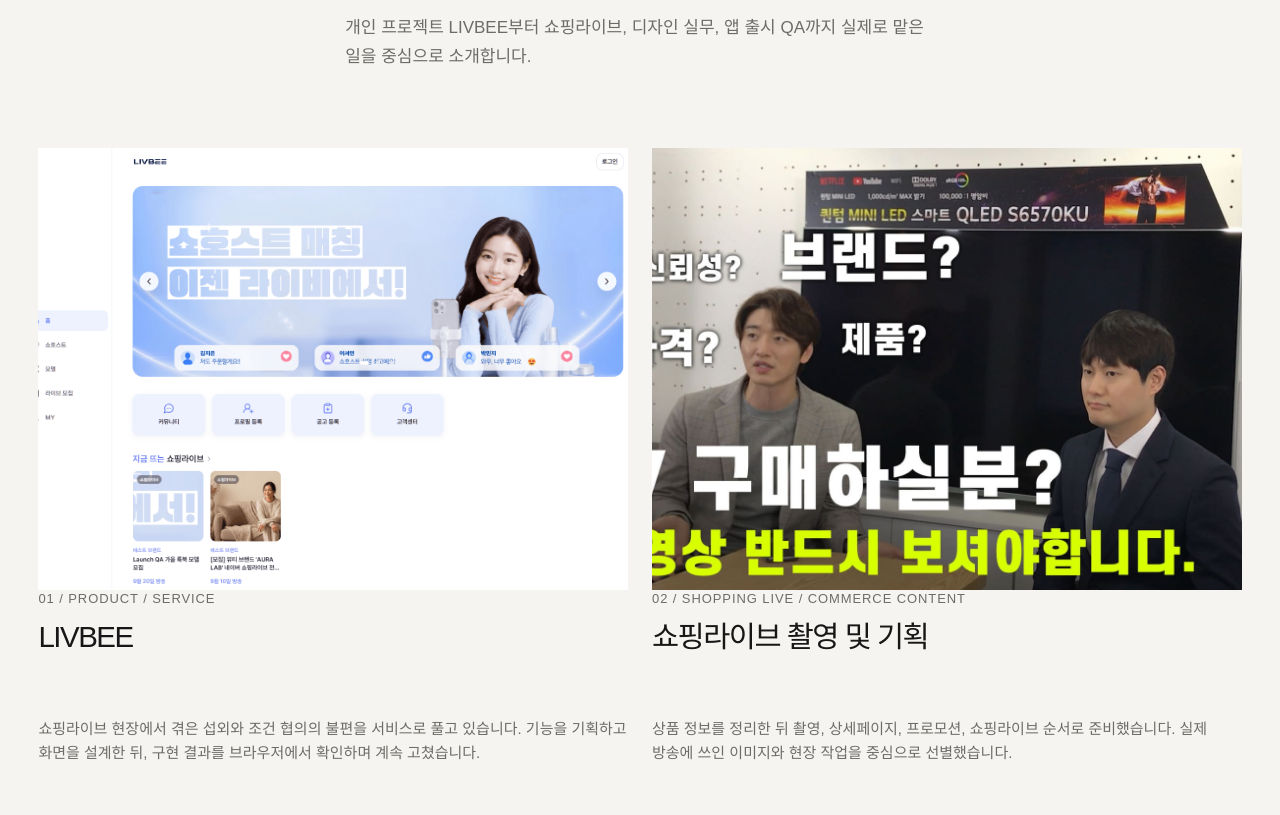
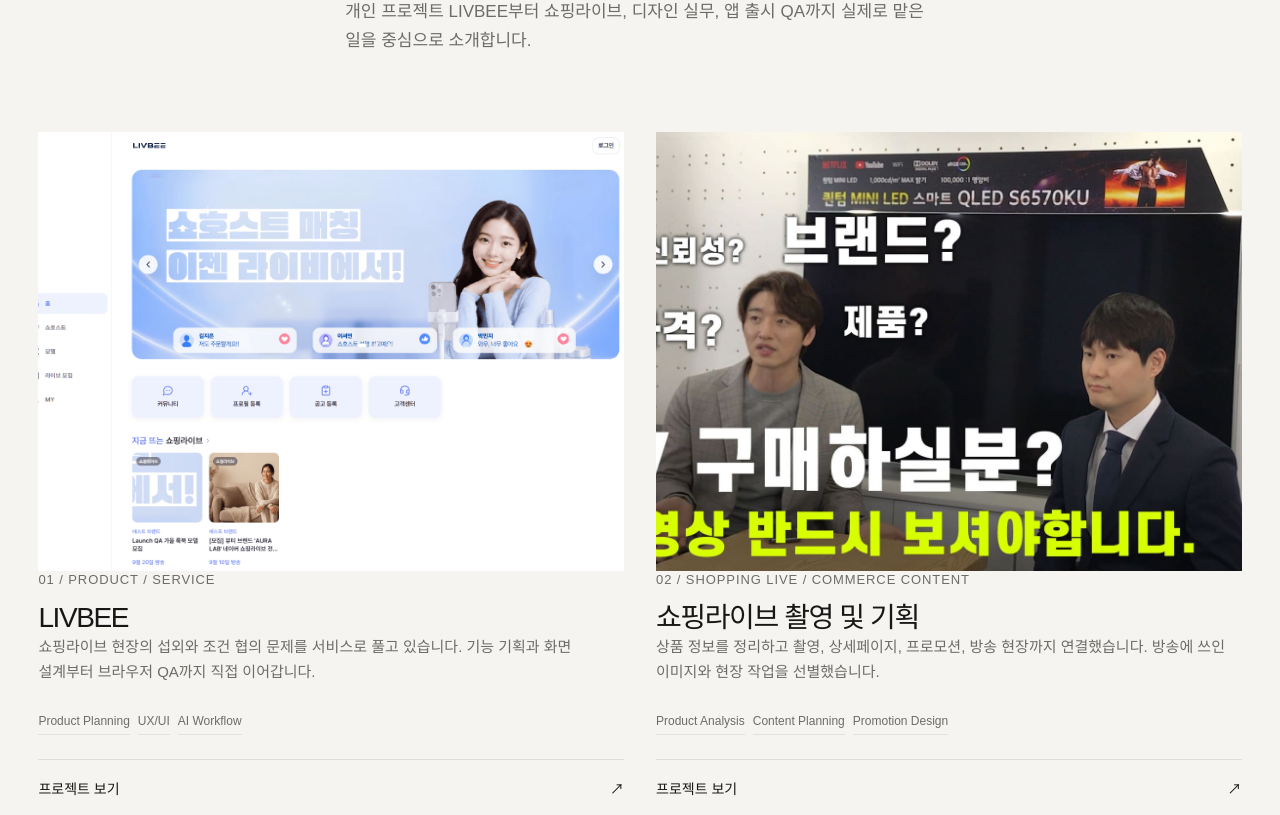
Before and after one commit to livee0322/taewoong-portfolio, a Next.js app: page / in a window 1280 px wide. Shown: the part 1725-2540 px from the top of the page. Built offline with nearby package versions, Linux system fonts and the light colour scheme; no server answers; the database is empty.

Commit message:
polish project spacing and admin hierarchy

```diff
--- a/src/app/globals.css
+++ b/src/app/globals.css
@@ -24,7 +24,7 @@
   --space-32: 8rem;
   --space-40: 10rem;
   --space-page-edge: clamp(1.25rem, 3vw, 2.5rem);
-  --space-section: clamp(7rem, 10vw, 9.5rem);
+  --space-section: clamp(7.5rem, 9vw, 9rem);
   --space-chapter: clamp(4rem, 6vw, 6rem);
   --space-heading-body: 1.5rem;
   --space-body-media: clamp(2.5rem, 4vw, 4rem);
@@ -204,12 +204,12 @@
 .representative-note h3 { font-size: clamp(1.25rem, 1.8vw, 1.6rem); font-weight: 500; line-height: 1.4; }
 .representative-note p:not(.eyebrow) { margin-top: var(--space-4); color: var(--color-muted); font-size: 0.9375rem; }
 .representative-note .text-link { margin-top: var(--space-6); }
-.career-route { display: grid; grid-template-columns: repeat(4, minmax(0, 1fr)); margin-top: var(--space-12); border-top: 1px solid var(--color-text); }
-.career-route span { display: flex; min-height: 5rem; align-items: end; padding: var(--space-4) 0; border-bottom: 1px solid var(--color-border); color: var(--color-muted); font-size: clamp(1rem, 1.5vw, 1.25rem); }
+.career-route { display: grid; grid-template-columns: repeat(4, minmax(0, 1fr)); margin-top: var(--space-8); border-top: 1px solid var(--color-text); }
+.career-route span { display: flex; min-height: 4rem; align-items: center; padding: var(--space-3) 0; border-bottom: 1px solid var(--color-border); color: var(--color-muted); font-size: clamp(0.9375rem, 1.2vw, 1.125rem); }
 .career-route span + span { padding-left: var(--space-4); border-left: 1px solid var(--color-border); }
 .career-route span + span::before { content: "→"; margin-right: 0.75rem; color: var(--color-soft); }
-.career-list { margin-top: var(--space-16); list-style: none; border-top: 1px solid var(--color-border); border-bottom: 1px solid var(--color-border); }
-.career-item { display: grid; grid-template-columns: 2.4fr 2fr 4fr; gap: 24px; padding-block: var(--space-8); }
+.career-list { margin-top: var(--space-12); list-style: none; border-top: 1px solid var(--color-border); border-bottom: 1px solid var(--color-border); }
+.career-item { display: grid; grid-template-columns: 2.4fr 2fr 4fr; gap: 24px; padding-block: var(--space-6); }
 .career-item + .career-item { border-top: 1px solid color-mix(in srgb, var(--color-border) 55%, transparent); }
 .career-period, .career-company > p { color: var(--color-muted); font-size: 0.875rem; }
 .career-company h3 { font-size: 1.125rem; }
@@ -220,14 +220,14 @@
 .career-item-personal { background: color-mix(in srgb, var(--color-surface) 65%, transparent); padding-inline: var(--space-4); }
 
 .workflow { border-top: 0; }
-.workflow-list { display: grid; grid-template-columns: repeat(2, minmax(0, 1fr)); gap: 0 24px; margin-top: var(--space-16); }
+.workflow-list { display: grid; grid-template-columns: repeat(2, minmax(0, 1fr)); gap: 0 32px; margin-top: var(--space-12); }
 .workflow-item { display: grid; grid-template-columns: minmax(9rem, 0.7fr) 1fr; gap: var(--space-4); padding-block: var(--space-6); border-top: 1px solid var(--color-border); }
 .workflow-item:nth-last-child(-n + 2) { border-bottom: 1px solid var(--color-border); }
 .workflow-item h3 { font-size: 1.0625rem; }
 .workflow-item > p { color: var(--color-muted); font-size: 0.9375rem; }
 .workflow-item .workflow-tools { grid-column: 2; color: var(--color-text); font-size: 0.8125rem; }
 
-.contact { padding-bottom: clamp(8rem, 14vw, 13rem); }
+.contact { padding-bottom: clamp(6rem, 10vw, 9rem); }
 .contact-layout { display: grid; grid-template-columns: repeat(12, minmax(0, 1fr)); gap: 24px; margin-top: var(--space-4); }
 .contact-layout h2 { grid-column: 1 / span 8; font-size: clamp(3rem, 6vw, 5.5rem); }
 .contact-layout > div { grid-column: 10 / -1; align-self: end; }
@@ -379,30 +379,24 @@
 }
 
 /* Featured projects share one 4:3 card contract across source image ratios. */
-.projects-list { display: grid; grid-template-columns: repeat(2, minmax(0, 1fr)); gap: clamp(2rem, 4vw, 4.5rem) 24px; }
+.projects-list { display: grid; grid-template-columns: repeat(2, minmax(0, 1fr)); column-gap: clamp(var(--space-8), 2.5vw, 2.5rem); row-gap: clamp(var(--space-12), 3.5vw, 3.5rem); }
 .projects-list > [data-reveal] + [data-reveal] { margin-top: 0; }
-.project-card { display: flex; height: 100%; flex-direction: column; gap: 0; padding: 0 0 var(--space-6); border-top: 0; border-bottom: 1px solid var(--color-border); }
-.project-card:last-child { border-bottom: 1px solid var(--color-border); }
+.project-card { display: flex; height: 100%; flex-direction: column; gap: 0; padding: 0; border: 0; }
+.project-card:last-child { border-bottom: 0; }
 .project-card:nth-child(n) .project-card-media { order: 0; }
 .project-card-media .media-placeholder { width: 100%; aspect-ratio: 4 / 3; }
 .project-card-media .media-real-image { object-fit: cover; }
-.project-card-meta { display: flex; min-height: 23rem; flex: 1; flex-direction: column; padding-top: var(--space-5) !important; }
-.project-card-meta > h3 { min-height: 2.75em; margin-top: var(--space-3); font-size: clamp(1.65rem, 2.3vw, 2.5rem); line-height: 1.18; word-break: keep-all; }
-.project-card-summary { min-height: 6.6em; color: var(--color-muted); }
-.project-card-tags { min-height: 4.15rem; align-content: flex-start; margin-bottom: var(--space-6); }
-
-@media (max-width: 767px) {
-  .projects-list { grid-template-columns: 1fr; gap: var(--space-12); }
-  .project-card { padding-bottom: var(--space-5); }
-  .project-card-meta { min-height: 0; }
-  .project-card-meta > h3, .project-card-summary, .project-card-tags { min-height: 0; }
-  .project-card-meta > h3 { font-size: 2rem; }
-}
+.project-card-meta { display: grid; flex: 1; grid-template-rows: auto auto 1fr auto auto; padding-top: var(--space-5) !important; }
+.project-card-meta > h3 { margin-top: var(--space-3); font-size: clamp(1.75rem, 2vw, 2.125rem); line-height: 1.2; word-break: keep-all; }
+.project-card-summary { margin-top: var(--space-5); color: var(--color-muted); line-height: 1.68; }
+.project-card-tags { align-content: flex-start; gap: var(--space-2); margin-top: var(--space-6); margin-bottom: 0; }
+.project-card-tags li { padding: 0.35rem 0; border: 0; border-radius: 0; border-bottom: 1px solid color-mix(in srgb, var(--color-border) 85%, transparent); font-size: 0.75rem; }
+.project-card-cta { margin-top: var(--space-6); padding-top: var(--space-4); }
 
 @media (max-width: 767px) {
   body { font-size: 16px; line-height: 1.6; }
   .page-shell { width: min(100% - 40px, 1440px); }
-  .section { padding-top: 5rem; }
+  .section { padding-top: clamp(5rem, 22vw, 6rem); }
   .header-inner { height: 68px; }
   .desktop-nav { display: none; }
   .menu-toggle { display: grid; width: 2.75rem; height: 2.75rem; padding: 0.65rem 0.45rem; place-content: center; gap: 0.32rem; border: 0; background: transparent; cursor: pointer; }
@@ -427,13 +421,17 @@
   .capability-list { margin-top: var(--space-8); }
   .capability-item { grid-template-columns: 2.5rem 1fr; padding-block: var(--space-4); }
   .capability-item h3 { font-size: 1.125rem; }
-  .project-card { display: flex; flex-direction: column; gap: var(--space-4); padding-block: var(--space-12); }
+  .projects-list { grid-template-columns: 1fr; gap: var(--space-12); }
+  .project-card { gap: 0; padding: 0; }
   .project-card:nth-child(odd) .project-card-media, .project-card:nth-child(even) .project-card-media { order: 0; }
-  .project-card-meta { padding-top: 0 !important; }
+  .project-card-meta { min-height: 0; padding-top: var(--space-4) !important; }
+  .project-card-meta > h3 { font-size: clamp(1.75rem, 8vw, 1.875rem); }
   .project-card-title-row h3 { font-size: 2rem; }
   .round-link { width: 2.75rem; height: 2.75rem; }
   .project-card-subtitle { font-size: 1rem; }
-  .project-card-summary { font-size: 0.875rem; }
+  .project-card-summary { margin-top: var(--space-4); font-size: 0.875rem; }
+  .project-card-tags { margin-top: var(--space-5); }
+  .project-card-cta { margin-top: var(--space-5); }
   .works-heading-row { display: block; }
   .works-heading-row > .text-link { margin-top: var(--space-6); }
   .featured-work { display: block; }
@@ -455,7 +453,8 @@
   .works-category-grid .work-card { flex: 0 0 calc(100vw - 76px); }
   .works-category-grid .work-card { scroll-snap-align: start; }
   .works-category-grid .work-card .media-placeholder { width: 100%; margin-left: 0; }
-  .career-route { margin-top: var(--space-8); }
+  .career-route { margin-top: var(--space-6); }
+  .career-route span { min-height: 3.25rem; padding-block: var(--space-2); font-size: 0.875rem; }
   .career-route span + span::before { display: none; }
   .career-item { display: block; padding-block: var(--space-6); }
   .career-company { margin-top: 0.85rem; }
@@ -466,10 +465,10 @@
   .workflow-item > p, .workflow-item .workflow-tools { margin-top: 0.5rem; }
   .workflow-item:nth-last-child(-n + 2) { border-bottom: 0; }
   .workflow-item:last-child { border-bottom: 1px solid var(--color-border); }
-  .contact { padding-bottom: 8rem; }
+  .contact { padding-bottom: var(--space-16); }
   .contact-layout { display: block; margin-top: var(--space-4); }
-  .contact-layout h2 { font-size: clamp(2.8rem, 13vw, 4rem); }
-  .contact-layout > div { margin-top: var(--space-8); }
+  .contact-layout h2 { max-width: 10ch; font-size: clamp(2.25rem, 10.5vw, 2.75rem); line-height: 1.16; }
+  .contact-layout > div { margin-top: var(--space-6); }
   .site-footer { display: block; padding-block: var(--space-4); }
   .site-footer span + span { display: block; margin-top: 0.25rem; }
   .project-hero { display: flex; flex-direction: column; align-items: stretch; gap: var(--space-8); padding-top: 4.5rem; padding-bottom: var(--space-12); }
@@ -512,14 +511,6 @@
 }
 
 @media (max-width: 767px) {
-  .projects-list { display: grid; grid-template-columns: 1fr; gap: var(--space-12); }
-  .project-card { gap: 0; padding: 0 0 var(--space-5); }
-  .project-card-meta { min-height: 0; padding-top: var(--space-5) !important; }
-  .project-card-meta > h3, .project-card-summary, .project-card-tags { min-height: 0; }
-  .project-card-meta > h3 { font-size: 2rem; }
-}
-
-@media (max-width: 767px) {
   .mobile-nav { top: 68px; }
 }
 
--- a/src/content/normalize.ts
+++ b/src/content/normalize.ts
@@ -60,6 +60,11 @@
         ...legacyHome?.projects,
         ...(isLegacy ? fallback.home.projects : {}),
       },
+      workflow: {
+        ...fallback.home.workflow,
+        ...legacyHome?.workflow,
+        ...(isLegacy ? fallback.home.workflow : {}),
+      },
     },
     projects: orderedProjects,
   } as PortfolioSnapshot;
--- a/src/data/projects.ts
+++ b/src/data/projects.ts
@@ -13,7 +13,7 @@
     roles: ["Product Planning", "UX/UI", "AI Workflow", "Browser QA", "Project Management"],
     tools: ["Figma", "Asana", "Obsidian", "ChatGPT", "Claude", "Codex", "GitHub", "Vercel"],
     summary:
-      "쇼핑라이브 현장에서 겪은 섭외와 조건 협의의 불편을 서비스로 풀고 있습니다. 기능을 기획하고 화면을 설계한 뒤, 구현 결과를 브라우저에서 확인하며 계속 고쳤습니다.",
+      "쇼핑라이브 현장의 섭외와 조건 협의 문제를 서비스로 풀고 있습니다. 기능 기획과 화면 설계부터 브라우저 QA까지 직접 이어갑니다.",
     thumbnail: {
       src: "/images/livbee/main-desktop.png",
       alt: "LIVBEE 프리뷰의 데스크톱 메인 화면. 쇼호스트 매칭 배너와 쇼핑라이브 목록이 보인다.",
@@ -84,7 +84,7 @@
     roles: ["Product Analysis", "Content Planning", "Promotion Design", "Live Operation"],
     tools: ["Photoshop", "Illustrator", "Premiere Pro", "Camera workflow"],
     summary:
-      "상품 정보를 정리한 뒤 촬영, 상세페이지, 프로모션, 쇼핑라이브 순서로 준비했습니다. 실제 방송에 쓰인 이미지와 현장 작업을 중심으로 선별했습니다.",
+      "상품 정보를 정리하고 촬영, 상세페이지, 프로모션, 방송 현장까지 연결했습니다. 방송에 쓰인 이미지와 현장 작업을 선별했습니다.",
     thumbnail: {
       src: "/images/selected-works/tv-purchase-knowhow-thumbnail.jpg",
       alt: "TV 전시장과 진행자 두 명, TV 구매 관련 문구가 들어간 유튜브 썸네일",
@@ -147,7 +147,7 @@
     type: "Design / Content",
     roles: ["Visual Design", "Content Design", "Photo / Video", "Production"],
     tools: ["Photoshop", "Illustrator", "Premiere Pro", "Figma"],
-    summary: "제품과 콘텐츠의 목적을 먼저 정리하고 상세페이지, 프로모션 배너, 유튜브 썸네일과 영상 그래픽으로 만들었습니다. 공개 가능한 실무 결과를 중심으로 소개합니다.",
+    summary: "제품과 채널의 목적을 정리해 상세페이지, 프로모션 배너, 유튜브 썸네일과 영상 그래픽으로 제작했습니다. 공개 가능한 결과물을 소개합니다.",
     thumbnail: {
       src: "/images/selected-works/innos-brand-day-banner.jpg",
       alt: "이노스 브랜드데이 행사 혜택과 TV 제품을 구성한 프로모션 배너",
@@ -197,7 +197,7 @@
     type: "App QA / UI Design",
     roles: ["Release QA", "UI Improvement", "Component Design", "Design QA"],
     tools: ["Figma", "Auto Layout", "Component System"],
-    summary: "셀러노트 앱 출시 과정에서 웹·앱 화면을 QA하고, 반복되는 UI를 Figma 컴포넌트로 정리했습니다. 확인한 수정 사항은 실제 화면 개선으로 연결했습니다.",
+    summary: "셀러노트 출시 전 웹·앱 화면을 QA하고 반복 UI를 Figma 컴포넌트로 정리했습니다. 발견한 문제는 화면 개선으로 연결했습니다.",
     thumbnail: {
       alt: "셀러노트 앱 출시 QA 및 UI 디자인 개선 프로젝트 대표 이미지가 등록될 영역",
       ratio: "wide",
```
Also changed, not shown: src/components/admin/PropertyEditor.tsx (+17 -4 lines), src/components/admin/admin.module.css (+15 -0 lines).
